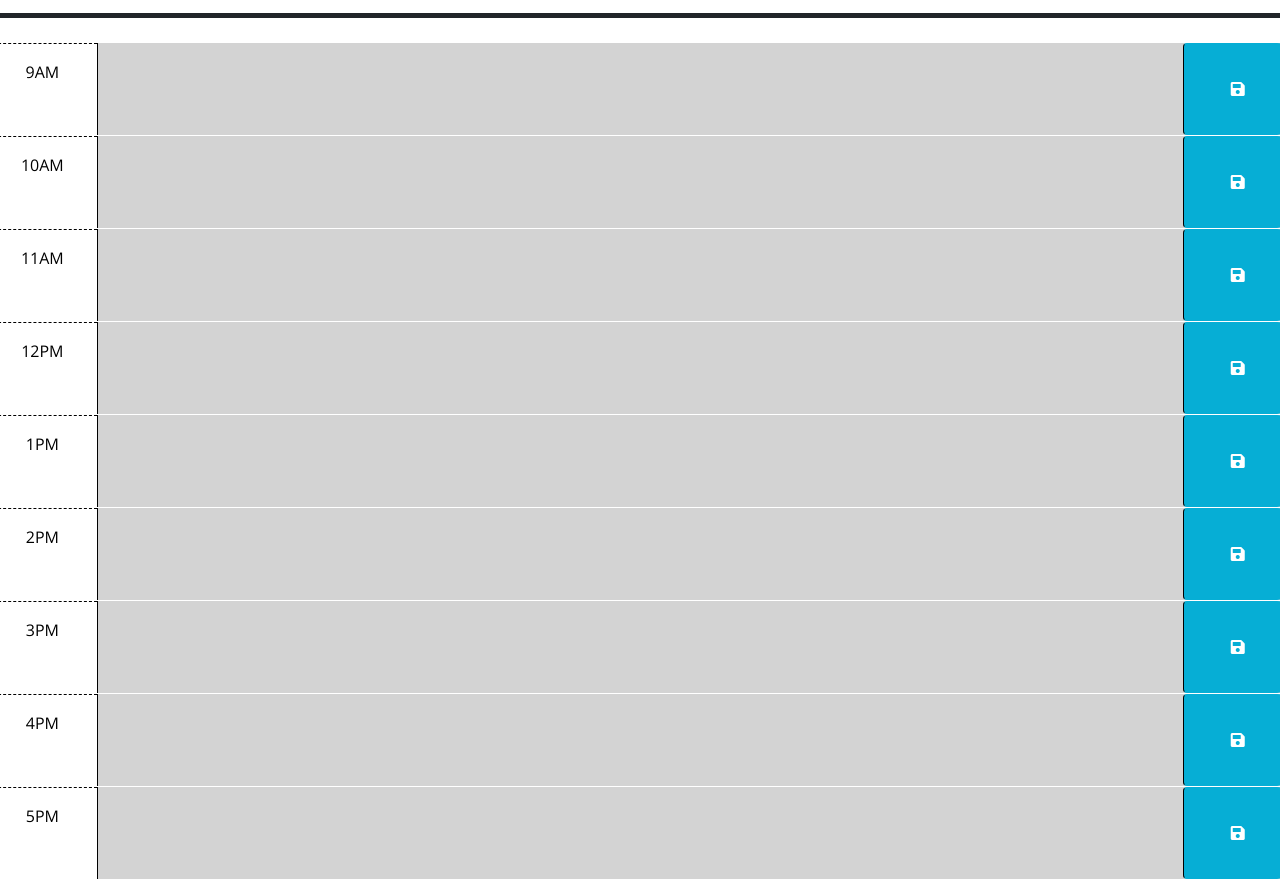
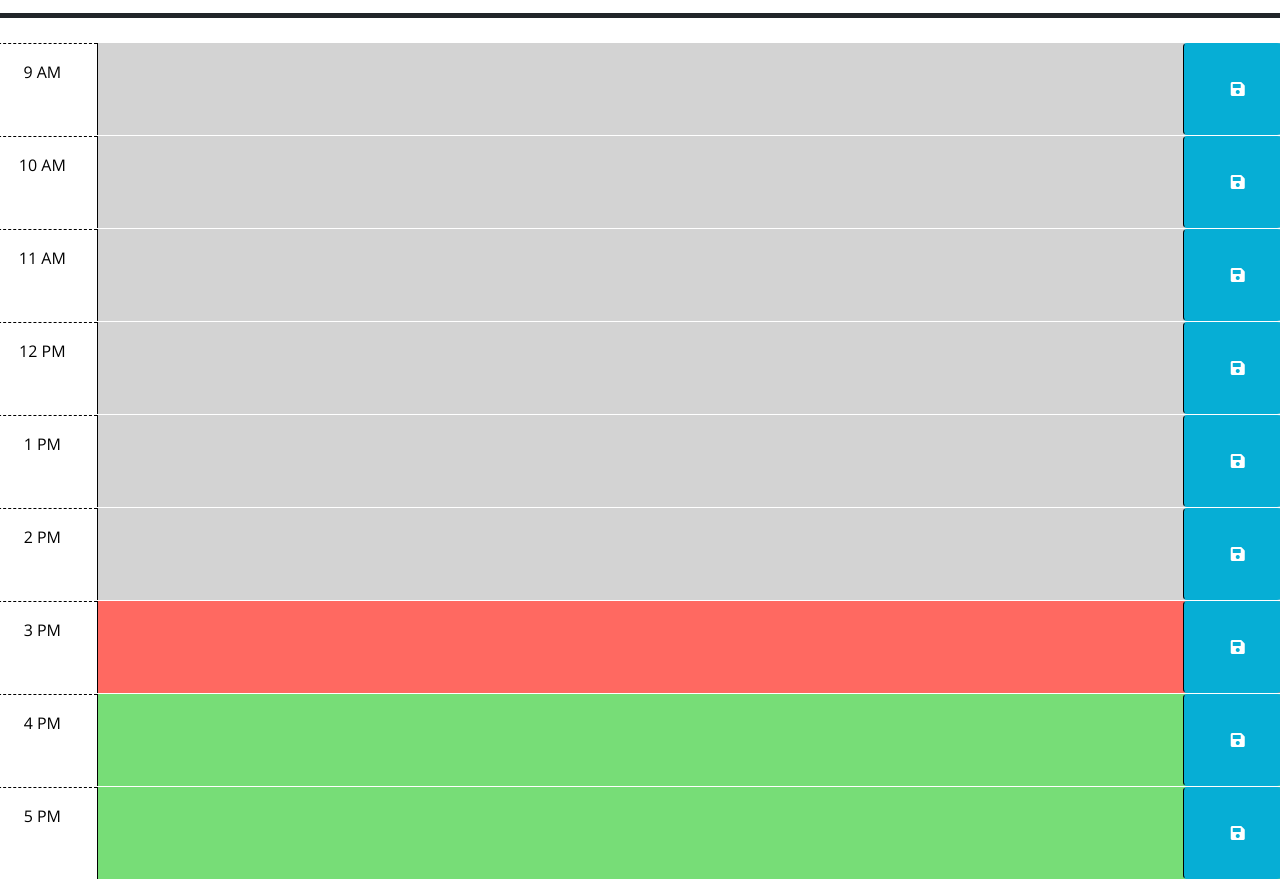
Before and after one commit to TessaEC/day-work-planner, a plain HTML site: page index.html in a window 1280 px wide. Shown: the part 260-1139 px from the top of the page. Drawn offline with nearby package versions, Linux system fonts and the light colour scheme.

Commit message:
debugged id tag, need readme and comments on js

```diff
--- a/index.html
+++ b/index.html
@@ -29,28 +29,27 @@
       <p id="currentDay" class="lead"></p>
     </header>
 
-    <div id="apply-time" class="container-lg px-5"></div>
-      <!-- Example of a past time block. The "past" class adds a gray background color. -->
+    <div class="container-lg px-5"></div>
+
       <div id="time-9" class="row time-period">
-        <div class="col-2 col-md-1 hour text-center py-3">9AM</div>
+        <div class="col-2 col-md-1 hour text-center py-3">9 AM</div>
+        <textarea class="col-8 col-md-10
+        " rows="3"></textarea>
+        <button class="btn saveBtn col-2 col-md-1" aria-label="save">
+          <i class="fas fa-save" aria-hidden="true"></i>
+        </button>
+      </div>
+
+      <div id="time-10" class="row time-period">
+        <div class="col-2 col-md-1 hour text-center py-3">10 AM</div>
         <textarea class="col-8 col-md-10 description" rows="3"></textarea>
         <button class="btn saveBtn col-2 col-md-1" aria-label="save">
           <i class="fas fa-save" aria-hidden="true"></i>
         </button>
       </div>
 
-      <!-- Example of a a present time block. The "present" class adds a red background color. -->
-      <div id="time-10" class="row time-period">
-        <div class="col-2 col-md-1 hour text-center py-3">10AM</div>
-        <textarea class="col-8 col-md-10 description" rows="3"></textarea>
-        <button class="btn saveBtn col-2 col-md-1" aria-label="save">
-          <i class="fas fa-save" aria-hidden="true"></i>
-        </button>
-      </div>
-
-      <!-- Example of a future time block. The "future" class adds a green background color. -->
       <div id="time-11" class="row time-period">
-        <div class="col-2 col-md-1 hour text-center py-3">11AM</div>
+        <div class="col-2 col-md-1 hour text-center py-3">11 AM</div>
         <textarea class="col-8 col-md-10 description" rows="3"></textarea>
         <button class="btn saveBtn col-2 col-md-1" aria-label="save">
           <i class="fas fa-save" aria-hidden="true"></i>
@@ -58,47 +57,47 @@
       </div>
 
       <div id="time-12" class="row time-period">
-        <div class="col-2 col-md-1 hour text-center py-3">12PM</div>
+        <div class="col-2 col-md-1 hour text-center py-3">12 PM</div>
         <textarea class="col-8 col-md-10 description" rows="3"></textarea>
         <button class="btn saveBtn col-2 col-md-1" aria-label="save">
           <i class="fas fa-save" aria-hidden="true"></i>
         </button>
       </div>
 
-      <div id="time-1" class="row time-period">
-        <div class="col-2 col-md-1 hour text-center py-3">1PM</div>
+      <div id="time-13" class="row time-period">
+        <div class="col-2 col-md-1 hour text-center py-3">1 PM</div>
         <textarea class="col-8 col-md-10 description" rows="3"></textarea>
         <button class="btn saveBtn col-2 col-md-1" aria-label="save">
           <i class="fas fa-save" aria-hidden="true"></i>
         </button>
       </div>
 
-      <div id="time-2" class="row time-period">
-        <div class="col-2 col-md-1 hour text-center py-3">2PM</div>
+      <div id="time-14" class="row time-period">
+        <div class="col-2 col-md-1 hour text-center py-3">2 PM</div>
         <textarea class="col-8 col-md-10 description" rows="3"></textarea>
         <button class="btn saveBtn col-2 col-md-1" aria-label="save">
           <i class="fas fa-save" aria-hidden="true"></i>
         </button>
       </div>
 
-      <div  id="time-3" class="row time-period">
-        <div class="col-2 col-md-1 hour text-center py-3">3PM</div>
+      <div  id="time-15" class="row time-period">
+        <div class="col-2 col-md-1 hour text-center py-3">3 PM</div>
         <textarea class="col-8 col-md-10 description" rows="3"></textarea>
         <button class="btn saveBtn col-2 col-md-1" aria-label="save">
           <i class="fas fa-save" aria-hidden="true"></i>
         </button>
       </div>
 
-      <div  id="time-4" class="row time-period">
-        <div class="col-2 col-md-1 hour text-center py-3">4PM</div>
+      <div  id="time-16" class="row time-period">
+        <div class="col-2 col-md-1 hour text-center py-3">4 PM</div>
         <textarea class="col-8 col-md-10 description" rows="3"></textarea>
         <button class="btn saveBtn col-2 col-md-1" aria-label="save">
           <i class="fas fa-save" aria-hidden="true"></i>
         </button>
       </div>
 
-      <div id="time-5" class="row time-period">
-        <div class="col-2 col-md-1 hour text-center py-3">5PM</div>
+      <div id="time-17" class="row time-period">
+        <div class="col-2 col-md-1 hour text-center py-3">5 PM</div>
         <textarea class="col-8 col-md-10 description" rows="3"></textarea>
         <button class="btn saveBtn col-2 col-md-1" aria-label="save">
           <i class="fas fa-save" aria-hidden="true"></i>
--- a/script.js
+++ b/script.js
@@ -1,24 +1,21 @@
-// Wrap all code that interacts with the DOM in a call to jQuery to ensure that
-// the code isn't run until the browser has finished rendering all the elements
-// in the html.
+var now = new Date();
+$("#currentDay").text(now);
 
 $(document).ready(function () {
-    // var now = dayjs().format('dddd, MMMM DD, YYYY hh:mm A');
-  var now = new Date();
-  $("#currentDay").text(now);
 
-  $('.saveBtn').click(function () {
+  $('.saveBtn').on('click', function () {
     var currentTime = $(this).parent().attr('id');
     var inputVal = $(this).siblings('.description').val();
 
 
     localStorage.setItem(currentTime, inputVal);
   });
+
   function updateBlocks() {
-    var hourNow= dayjs().hour();
+    var hourNow = dayjs().hour();
 
     $(".time-period").each(function() {
-        var hourLoop = parseInt($(this).attr('id').split('-')[1]);
+        var hourLoop = parseInt($(this).attr("id").split("-")[1]);
 
     if (hourLoop === hourNow) {
         $(this).addClass('present')
@@ -36,7 +33,7 @@ $(document).ready(function () {
 
   setInterval(updateBlocks, 12000);
 
-  $('#time-9 .description').val(localStorage.getItem('hour-9'));
+  $('#time-9 .description').val(localStorage.getItem('time-9'));
   $('#time-10 .description').val(localStorage.getItem('time-10'));
   $('#time-11 .description').val(localStorage.getItem('time-11'));
   $('#time-12 .description').val(localStorage.getItem('time-12'));
@@ -45,34 +42,4 @@ $(document).ready(function () {
   $('#time-15 .description').val(localStorage.getItem('time-15'));
   $('#time-16 .description').val(localStorage.getItem('time-16'));
   $('#time-17 .description').val(localStorage.getItem('time-17'));
-});
-
-      // TODO: Add code to get any user input that was saved in localStorage and set
-    // the values of the corresponding textarea elements. HINT: How can the id
-    // attribute of each time-block be used to do this?
-
-
-// var hours = [9,10,11,12,13,14,15,16,17]
-
-// function showTimeBlocks(){
-//     var timeBlock = ""
-
-//     for(var i = 0; i< hours.length; i++){
-//         currentHour = hours[i]
-//         var amPm = currentHour < 12 ? "AM" : "PM";
-
-//         timeBlock +=
-//         `<div id="${currentHour}" class="row time-block">
-//             <div class="col-2 col-md-1 hour text-center py-3">${currentHour}${amPm}</div>
-//             <textarea class="col-8 col-md-10 description" rows="3" id="text-${currentHour}"> </textarea>
-//             <button class="btn saveBtn col-2 col-md-1" data-hour="${currentHour}" aria-label="save">
-//             <i> class="fas fa-save" aria-hidden="true"></i>
-//             </button>
-//         </div>`
-
-//         $("#apply-time").html(timeBlock);
-
-//         showTimeBlocks();
-//         }
-//     }
-// });
+})
```
